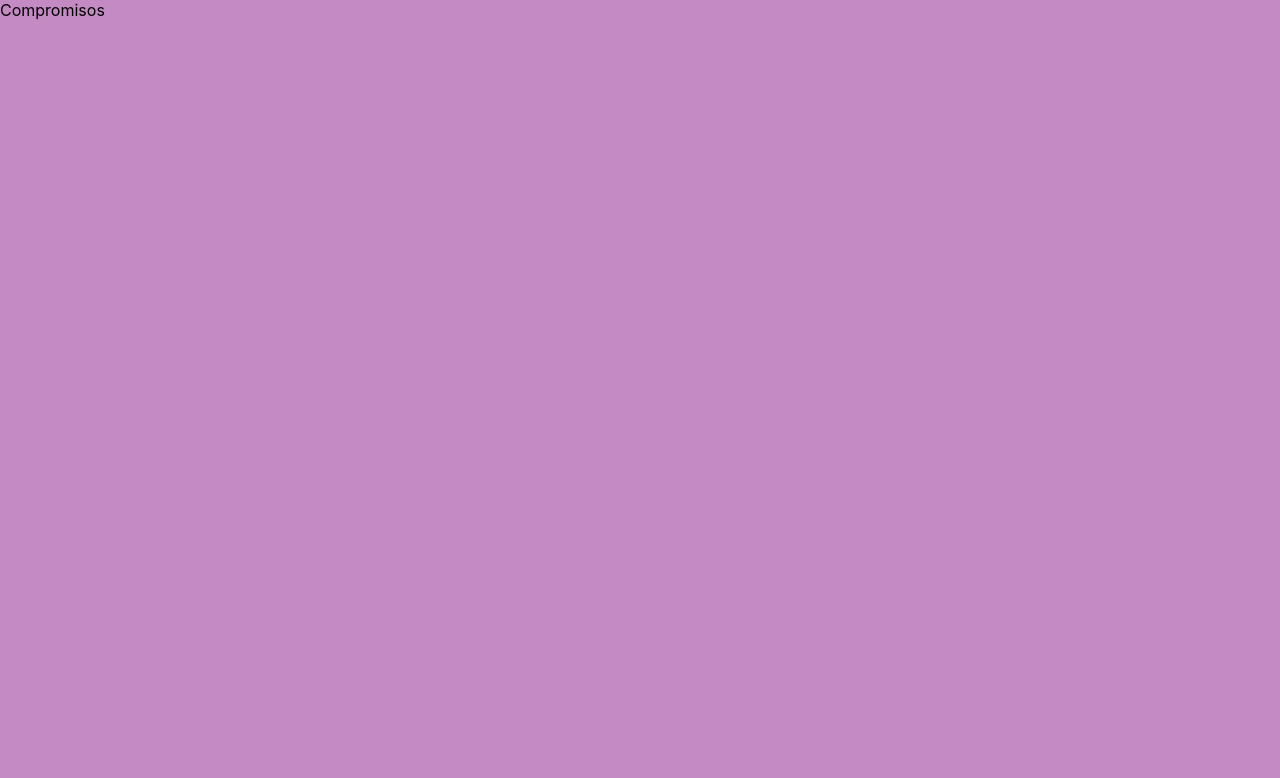
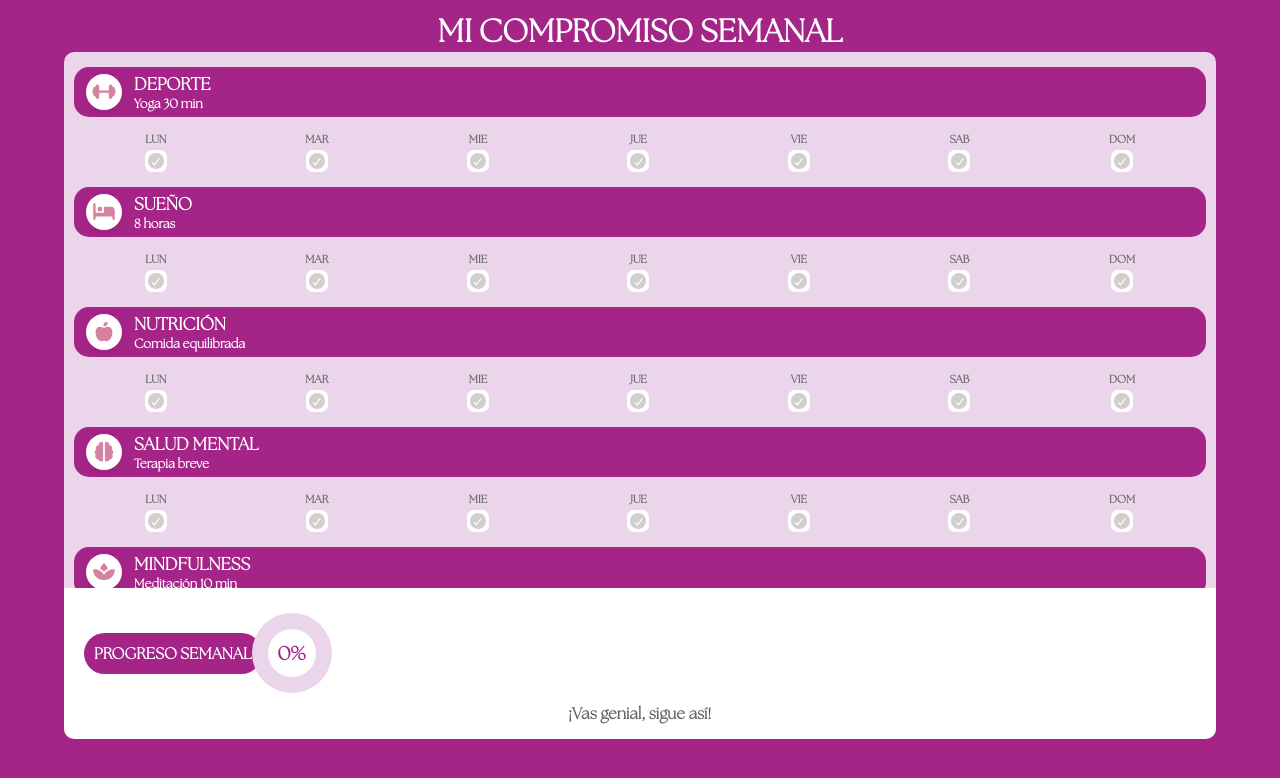
Before and after one commit to ame-no-uzume6/agenda_soymas, a React (Create React App) app: page /compromisos in a window 1280 px wide. Shown: the top 778 px of the page. Built offline with nearby package versions, Linux system fonts and the light colour scheme; the HTML template or start-up script is replaced by a standard one.

Commit message:
crea Compromiso.js y Compromisos.js

```diff
--- /dev/null
+++ b/src/componentes/Compromiso.js
@@ -0,0 +1,57 @@
+import '../hojas-estilo/Compromiso.css';
+import { useState } from 'react';
+import { FontAwesomeIcon } from '@fortawesome/react-fontawesome';
+import { faCheck } from '@fortawesome/free-solid-svg-icons';
+
+function Compromiso ({ tipo = 'DEPORTE', descripcion = 'Yoga 30 min', icon = null, onChecksChange }){
+  // track checkbox state for 7 days
+  const [checked, setChecked] = useState([false,false,false,false,false,false,false]);
+  const days = ['LUN','MAR','MIE','JUE','VIE','SAB','DOM'];
+
+  const toggle = (i) => {
+    const copy = [...checked];
+    const oldValue = copy[i];
+    copy[i] = !copy[i];
+    setChecked(copy);
+
+    // Report check change to parent (+1 for check, -1 for uncheck)
+    if (onChecksChange) {
+      onChecksChange(copy[i] ? 1 : -1);
+    }
+  };
+
+  return(
+    <div className="registro-compromisos">
+      <div className="registro-compromiso-texto">
+        {icon && (
+          <div className="compromiso-icon">
+            <FontAwesomeIcon icon={icon} />
+          </div>
+        )}
+        <div className="texto-wrap">
+          <div className="tipo-compromiso">{tipo}</div>
+          <div className="descripcion-compromiso">{descripcion}</div>
+        </div>
+      </div>
+      <div className="registro-compromiso-check">
+        {days.map((d, idx) => (
+          <div className="check-item" key={d}>
+            <div className="check-dia">{d}</div>
+            <div
+              className="check-box"
+              role="button"
+              aria-pressed={checked[idx]}
+              onClick={() => toggle(idx)}
+            >
+              <div className={`check-circle ${checked[idx] ? 'active' : ''}`}>
+                <FontAwesomeIcon icon={faCheck} className="ticket-icon" />
+              </div>
+            </div>
+          </div>
+        ))}
+      </div>
+    </div>
+  )
+}
+
+export default Compromiso;
--- a/src/hojas-estilo/Asistencia.css
+++ b/src/hojas-estilo/Asistencia.css
@@ -21,7 +21,7 @@
     flex-direction: column;
 }
 
-.titulo-contenedor{
+.titulo-asistencia-contenedor{
     flex-grow: 0;
 }
 
--- /dev/null
+++ b/src/hojas-estilo/Compromiso.css
@@ -0,0 +1,91 @@
+.registro-compromisos{
+    display: flex;
+    flex-direction: column;
+    gap: 15px;
+    font-family: 'Seasons', serif;
+    font-weight: 700;
+}
+
+.registro-compromiso-texto{
+    color: #fff;
+    display: flex;
+    flex-direction: row;
+    align-items: center;
+    gap: 12px;
+    background-color: #a52488;
+    padding: 5px 12px;
+    border-radius: 15px;
+}
+.compromiso-icon{
+    display:flex;
+    align-items:center;
+    justify-content:center;
+    width:36px;
+    height:36px;
+    font-size:1.2rem;
+    color: #d581a1; /* icon color (purple) so it's visible on white circle) */
+    background: #ffffff; /* white circle behind icon */
+    border-radius: 50%;
+    box-shadow: 0 2px 6px rgba(0,0,0,0.08);
+    flex: none;
+}
+.texto-wrap{
+    display:flex;
+    flex-direction:column;
+}
+.tipo-compromiso{
+    font-size: 1.1rem;
+}
+.descripcion-compromiso{
+    font-size: 0.8rem;
+}
+.registro-compromiso-check{
+    display: flex;
+    justify-content: space-around;
+    align-items:center;
+    gap: 7px;
+    color: #a52488;
+    padding: 0 5px;
+}
+
+/* Check box visuals */
+.check-item{
+    display: flex;
+    flex-direction: column;
+    align-items: center;
+    gap: 4px;
+}
+.check-dia{
+    font-size: 0.7rem;
+    color: #666;
+}
+.check-box{
+    width: 22px;
+    height: 22px;
+    background: #ffffff; /* white rounded square */
+    border-radius: 7px;
+    display: flex;
+    align-items: center;
+    justify-content: center;
+    cursor: pointer;
+}
+.check-circle{
+    width: 16px;
+    height: 16px;
+    background: #d2cece; /* gray circle */
+    border-radius: 50%;
+    display: flex;
+    align-items: center;
+    justify-content: center;
+}
+.ticket-icon{
+    color: #ffffff;
+    font-size: 9px;
+    line-height: 1;
+}
+.check-circle.active{
+    background: #d581a1; /* active color */
+}
+
+/* small hit area on mobile so it's easier to tap */
+.check-box{padding:2px}
--- /dev/null
+++ b/src/hojas-estilo/Compromisos.css
@@ -0,0 +1,91 @@
+.compromisos-contenedor{
+    width: 100vw;
+    height: 100vh;
+    padding: 10px 0;
+    display: flex;
+    flex-direction: column;
+    align-items: center;
+    font-family: 'Seasons', serif;
+    font-weight: 700;
+    background-color: #a52488;
+
+}
+.titulo-compromisos-contenedor{
+    text-align: center;
+    color: white;
+}
+.registro-compromisos-contenedor{
+    width: 90%;
+    display: flex;
+    flex-direction: column;
+    gap: 15px;
+    padding: 15px 10px;
+    background-color: #ead5ea;
+    border-top-left-radius: 10px;
+    border-top-right-radius: 10px;
+    height: 67vh; /* fixed visual area */
+    overflow-y: auto; /* internal scroll */
+    -webkit-overflow-scrolling: touch; /* smooth scrolling on iOS */
+    box-sizing: border-box;
+}
+
+/* Optional: subtle scrollbar styling for modern browsers */
+.registro-compromisos-contenedor::-webkit-scrollbar{
+    width: 8px;
+}
+.registro-compromisos-contenedor::-webkit-scrollbar-track{
+    background: transparent;
+}
+.registro-compromisos-contenedor::-webkit-scrollbar-thumb{
+    background-color: rgba(165,36,136,0.3);
+    border-radius: 10px;
+}
+
+.resumen-compromisos-contenedor{
+    width: 90%;
+    display: flex;
+    flex-direction: column;
+    padding: 15px 20px;
+    background-color: #ffffff;
+    border-bottom-left-radius: 10px;
+    border-bottom-right-radius: 10px;
+}
+
+.resumen-compromisos {
+    position: relative;
+    display: flex;
+    align-items: center;
+    padding: 10px 0;
+}
+
+.resumen-compromisos-texto {
+    font-size: 1rem;
+    padding: 10px;
+    background-color: #a52488;
+    color: #ffffff;
+    text-align: center;
+    border-radius: 25px;
+}
+
+.resumen-compromisos-grafico {
+    position: relative;
+    width: 80px;
+    height: 80px;
+    margin-left: -10px;
+    z-index: 1;
+}
+
+.porcentaje-texto {
+    position: absolute;
+    top: 50%;
+    left: 50%;
+    transform: translate(-50%, -50%);
+    font-size: 1.2rem;
+    color: #A52488;
+}
+
+.resumen-compromisos-frase {
+    text-align: center;
+    color: #666;
+    font-size: 1rem;
+}
--- a/src/views/Asistencia.js
+++ b/src/views/Asistencia.js
@@ -61,7 +61,7 @@ export default function Asistencia() {
   };
   return(
     <div className="asistencia-contenedor">
-      <div className="contenedor titulo-contenedor">
+      <div className="contenedor titulo-asistencia-contenedor">
         <h1 className="titulo-asistencia">{IconCalendar}ASISTENCIA</h1>
       </div>
       <div className="contenedor">
--- a/src/views/Compromisos.js
+++ b/src/views/Compromisos.js
@@ -1,5 +1,59 @@
+import '../hojas-estilo/Compromisos.css';
+import Compromiso from '../componentes/Compromiso';
+import { faDumbbell, faBed, faAppleAlt, faBrain, faSpa, faUsers } from '@fortawesome/free-solid-svg-icons';
+import { useState } from 'react';
+import { Chart as ChartJS, ArcElement } from 'chart.js';
+import { Doughnut } from 'react-chartjs-2';
+
+ChartJS.register(ArcElement);
+
 export default function Compromisos() {
+  const [totalChecks, setTotalChecks] = useState(0);
   return (
-    <div>Compromisos</div>
+    <div className="compromisos-contenedor">
+      <div className="titulo-compromisos-contenedor">
+        <h1 className="titulo-compromisos">MI COMPROMISO SEMANAL</h1>
+      </div>
+
+      <div className="registro-compromisos-contenedor">
+        <Compromiso tipo="DEPORTE" descripcion="Yoga 30 min" icon={faDumbbell} onChecksChange={(count) => setTotalChecks(prev => prev + count)} />
+        <Compromiso tipo="SUEÑO" descripcion="8 horas" icon={faBed} onChecksChange={(count) => setTotalChecks(prev => prev + count)} />
+        <Compromiso tipo="NUTRICIÓN" descripcion="Comida equilibrada" icon={faAppleAlt} onChecksChange={(count) => setTotalChecks(prev => prev + count)} />
+        <Compromiso tipo="SALUD MENTAL" descripcion="Terapia breve" icon={faBrain} onChecksChange={(count) => setTotalChecks(prev => prev + count)} />
+        <Compromiso tipo="MINDFULNESS" descripcion="Meditación 10 min" icon={faSpa} onChecksChange={(count) => setTotalChecks(prev => prev + count)} />
+        <Compromiso tipo="RELACIONES" descripcion="Contactar a un amigo" icon={faUsers} onChecksChange={(count) => setTotalChecks(prev => prev + count)} />
+      </div>
+
+      <div className='resumen-compromisos-contenedor'>
+        <div className='resumen-compromisos'>
+          <div className='resumen-compromisos-texto'>
+            PROGRESO SEMANAL
+          </div>
+          <div className='resumen-compromisos-grafico'>
+            <Doughnut
+              data={{
+                datasets: [{
+                  data: [totalChecks, 42 - totalChecks],
+                  backgroundColor: ['#d581a1', '#EAD5EA'],
+                  borderWidth: 0,
+                  cutout: '60%'
+                }]
+              }}
+              options={{
+                responsive: true,
+                maintainAspectRatio: true,
+                plugins: {
+                  tooltip: { enabled: false }
+                }
+              }}
+            />
+            <div className="porcentaje-texto">
+              {Math.round((totalChecks / 42) * 100)}%
+            </div>
+          </div>
+        </div>
+        <div className="resumen-compromisos-frase">¡Vas genial, sigue así!</div>
+      </div>
+    </div>
   );
 }
--- a/src/views/Informacion.js
+++ b/src/views/Informacion.js
@@ -1,4 +1,4 @@
-export default function Compromisos() {
+export default function Informacion() {
   return (
     <div>Informacion</div>
   );
```
